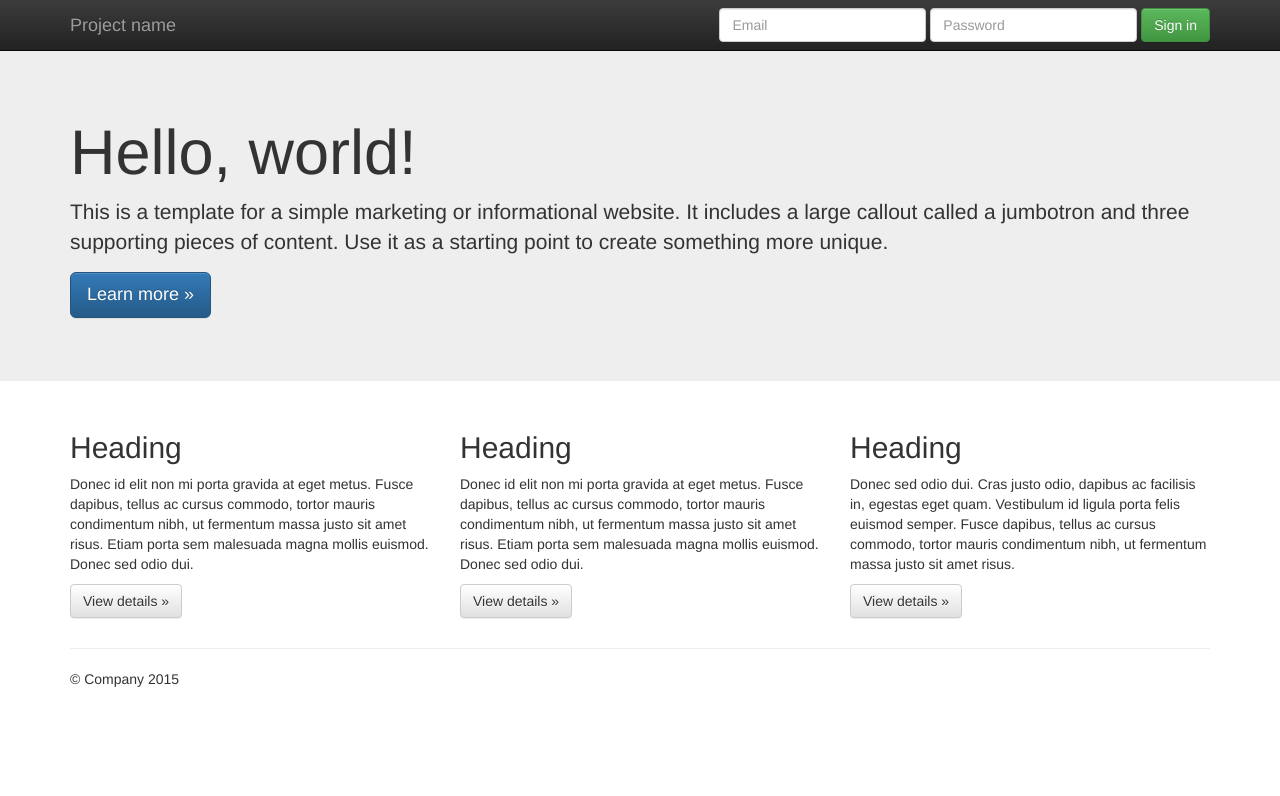
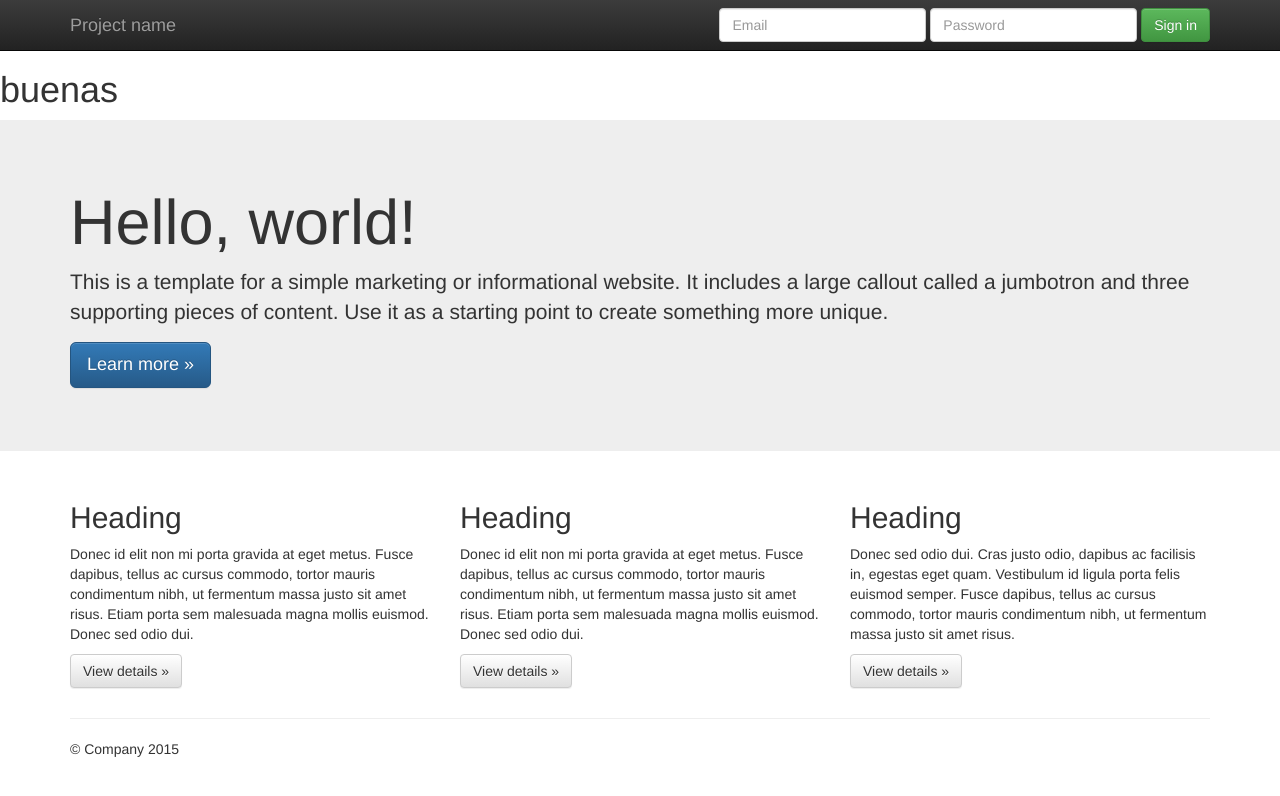
Before and after one commit to albiiroad/severo-ed-git, a plain HTML site: page index.html in a window 1280 px wide. Drawn offline with nearby package versions, Linux system fonts and the light colour scheme.

Commit message:
update index

```diff
--- a/index.html
+++ b/index.html
@@ -7,6 +7,7 @@
         <meta charset="utf-8">
         <meta http-equiv="X-UA-Compatible" content="IE=edge,chrome=1">
         <title>Hola</title>
+        <h1>buenas</h1>
         <meta name="description" content="">
         <meta name="viewport" content="width=device-width, initial-scale=1">
         <link rel="apple-touch-icon" href="apple-touch-icon.png">
```
